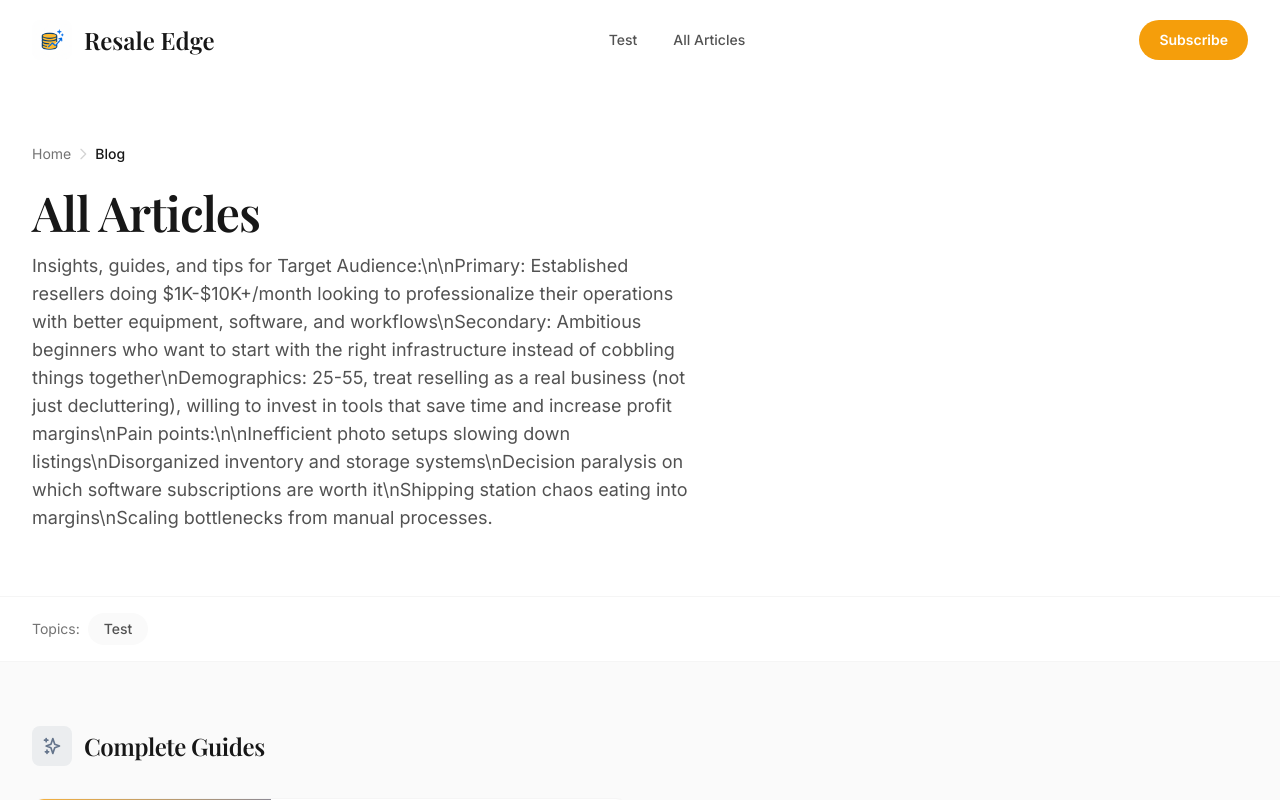
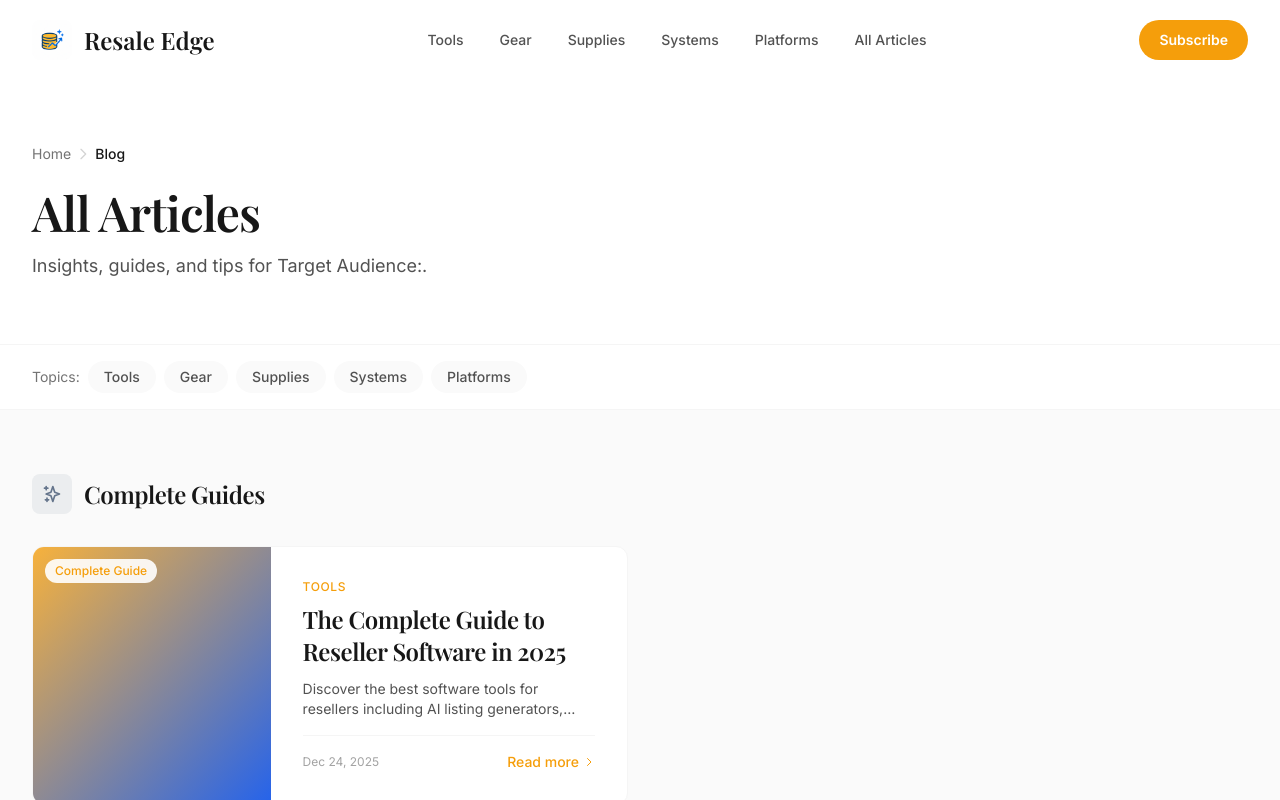
Before and after one commit to affiliatenuke/reselling-tips--tools-and-techniques-for-the-modern-reseller-site, a Next.js app: page /blog in a window 1280 px wide. Shown: the top 800 px of the page. Built offline with nearby package versions, Linux system fonts and the light colour scheme.

Commit message:
Scheduled publish: 2025-12-24T04:49:11.564Z

```diff
--- a/app/blog/page.tsx
+++ b/app/blog/page.tsx
@@ -18,7 +18,7 @@ export default function BlogPage() {
             All Articles
           </h1>
           <p className="text-neutral-600 text-lg max-w-2xl">
-            Insights, guides, and tips for Target Audience:\n\nPrimary: Established resellers doing $1K-$10K+/month looking to professionalize their operations with better equipment, software, and workflows\nSecondary: Ambitious beginners who want to start with the right infrastructure instead of cobbling things together\nDemographics: 25-55, treat reselling as a real business (not just decluttering), willing to invest in tools that save time and increase profit margins\nPain points:\n\nInefficient photo setups slowing down listings\nDisorganized inventory and storage systems\nDecision paralysis on which software subscriptions are worth it\nShipping station chaos eating into margins\nScaling bottlenecks from manual processes.
+            Insights, guides, and tips for Target Audience:.
           </p>
         </div>
       </div>
--- a/app/page.tsx
+++ b/app/page.tsx
@@ -24,7 +24,7 @@ export default function Home() {
         <div className="relative max-w-7xl mx-auto px-4 sm:px-6 lg:px-8">
           <div className="max-w-3xl mx-auto text-center">
             <span className="inline-block px-4 py-1.5 bg-primary/10 text-primary text-sm font-medium rounded-full mb-6">
-              For Target Audience:\n\nPrimary: Established resellers doing $1K-$10K+/month looking to professionalize their operations with better equipment, software, and workflows\nSecondary: Ambitious beginners who want to start with the right infrastructure instead of cobbling things together\nDemographics: 25-55, treat reselling as a real business (not just decluttering), willing to invest in tools that save time and increase profit margins\nPain points:\n\nInefficient photo setups slowing down listings\nDisorganized inventory and storage systems\nDecision paralysis on which software subscriptions are worth it\nShipping station chaos eating into margins\nScaling bottlenecks from manual processes
+              Target Audience:
             </span>
 
             <h1 className="font-heading text-4xl sm:text-5xl lg:text-6xl font-semibold text-neutral-900 mb-6 text-balance">
--- a/data/pillars.json
+++ b/data/pillars.json
@@ -1,13 +1,57 @@
 [
   {
-    "id": "b5119de3-b429-45b9-b44b-80133709007e",
+    "id": "3ef12742-5a5b-4e0c-9fb3-0639fb9dd3e2",
     "nicheId": "a644cb2b-5dad-42bd-8bd6-f5cccfe6f37e",
-    "name": "Test",
-    "slug": "test",
-    "description": "Djdj",
+    "name": "Tools",
+    "slug": "tools",
+    "description": "Software reviews and comparisons for reselling efficiency",
     "icon": null,
     "sortOrder": 0,
     "seoTitle": null,
     "seoDescription": null
+  },
+  {
+    "id": "47296cb2-9f2a-4723-ac48-77b5c59bcfd9",
+    "nicheId": "a644cb2b-5dad-42bd-8bd6-f5cccfe6f37e",
+    "name": "Gear",
+    "slug": "gear",
+    "description": "Hardware and equipment for professional reselling operations",
+    "icon": null,
+    "sortOrder": 1,
+    "seoTitle": null,
+    "seoDescription": null
+  },
+  {
+    "id": "d7e52285-1a4a-4f33-ae66-3c5b77c7ab87",
+    "nicheId": "a644cb2b-5dad-42bd-8bd6-f5cccfe6f37e",
+    "name": "Supplies",
+    "slug": "supplies",
+    "description": "Shipping and packing materials to protect products and margins",
+    "icon": null,
+    "sortOrder": 2,
+    "seoTitle": null,
+    "seoDescription": null
+  },
+  {
+    "id": "ca65f8a5-9d03-463d-aec7-7df274251961",
+    "nicheId": "a644cb2b-5dad-42bd-8bd6-f5cccfe6f37e",
+    "name": "Systems",
+    "slug": "systems",
+    "description": "Workflows and processes that help you scale without burnout",
+    "icon": null,
+    "sortOrder": 3,
+    "seoTitle": null,
+    "seoDescription": null
+  },
+  {
+    "id": "c905a090-aa3b-4b6a-b562-fa666115e215",
+    "nicheId": "a644cb2b-5dad-42bd-8bd6-f5cccfe6f37e",
+    "name": "Platforms",
+    "slug": "platforms",
+    "description": "Platform-specific strategies and tips",
+    "icon": null,
+    "sortOrder": 4,
+    "seoTitle": null,
+    "seoDescription": null
   }
 ]
--- a/data/posts.json
+++ b/data/posts.json
@@ -1,20 +1,20 @@
 [
   {
-    "id": "bb1aaaaa-13f5-4fe3-9be9-40079a557e64",
+    "id": "aa3f9295-6396-4b4b-8609-ba79ae9b727a",
     "nicheId": "a644cb2b-5dad-42bd-8bd6-f5cccfe6f37e",
-    "pillarId": "b5119de3-b429-45b9-b44b-80133709007e",
+    "pillarId": "3ef12742-5a5b-4e0c-9fb3-0639fb9dd3e2",
     "isPillarPost": true,
-    "title": "Test pillar",
-    "slug": "test-pillar",
-    "content": "Snsnsjskansjxjw. Jan Jan Jan Jan Jan Jan Jan McNair. S Jim is cans skxn",
-    "excerpt": "Snsnsn man Jan m n",
-    "metaDescription": "Mensa neck Jen nx",
+    "title": "The Complete Guide to Reseller Software in 2025",
+    "slug": "tools",
+    "content": "Running a reselling business without the right software is like trying to dig a hole with a spoon. You'll get there eventually, but you'll burn out long before you hit your goals.\nThe reseller software landscape has exploded over the past few years. Crosslisting tools like Vendoo and List Perfectly let you push inventory to multiple platforms with a single click. Inventory management apps keep your stock organized when you're juggling hundreds of SKUs. Pricing tools help you stay competitive without constantly checking sold comps.\nAnd then there's AI. Tools powered by ChatGPT, Claude, and other models are changing how resellers write titles, craft descriptions, and even research products to source. This isn't future talk — resellers are using these tools right now to list faster and sell more.\nBut here's the problem: there are dozens of options in each category, and most review sites just regurgitate feature lists without telling you what actually works.\nThat's what we do differently at ResaleEdge. We test these tools in real reselling operations and tell you which ones are worth your money and which ones are hype. Browse our reviews below or start with our top picks for each category.",
+    "excerpt": "Discover the best software tools for resellers including AI listing generators, crosslisting apps, inventory management, and pricing tools to scale your business.",
+    "metaDescription": "Discover the best software tools for resellers including AI listing generators, crosslisting apps, inventory management",
     "featuredImage": "",
-    "category": "Teet",
+    "category": "Tools",
     "tags": [],
-    "authorName": " Harles",
+    "authorName": "Charlie",
     "status": "published",
-    "publishDate": "2025-12-23T08:31",
+    "publishDate": "2025-12-24T04:49:11.529Z",
     "scheduledAt": null,
     "viewsCount": 0
   }
```
